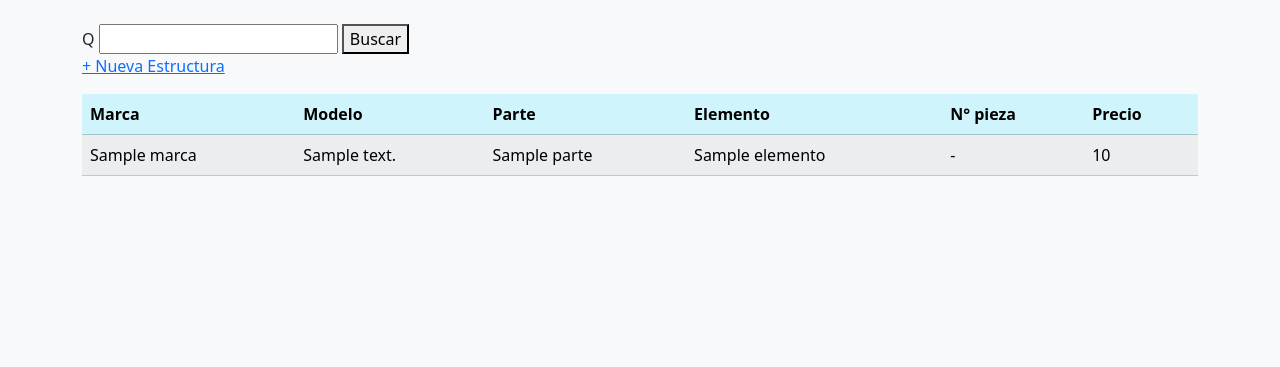
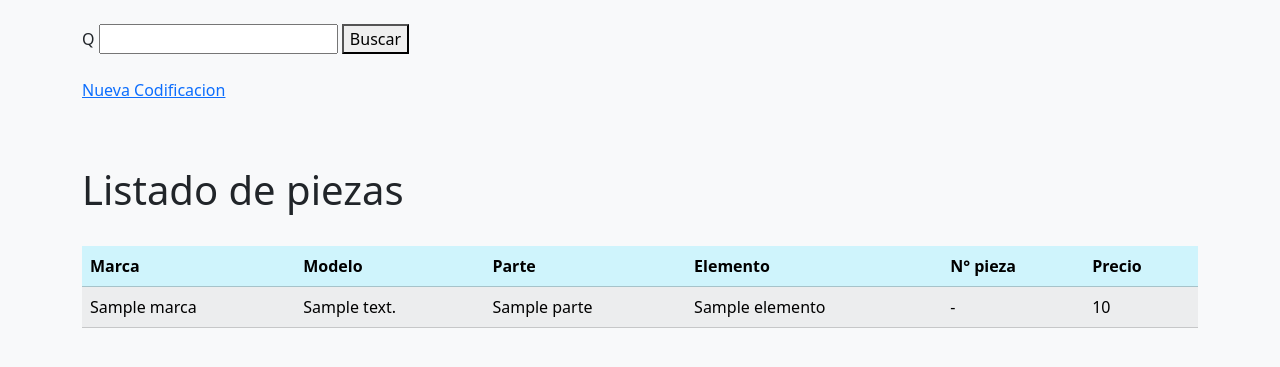
Before and after one commit to SebastianFurquet/Repuestos_site, a Django app: template inventario/templates/inventario/estructura_list.html in a window 1280 px wide. Shown: the part 56-423 px from the top of the page. Run offline with Django 5.2, Linux system fonts and the light colour scheme; the template is opened without the code that fills it: most values are stand-ins (such as "Sample title", 1, 10 or a date in 2020); form fields are guessed from the names that the template uses.

Commit message:
ajustes html

```diff
--- a/Repuestos_site/settings.py
+++ b/Repuestos_site/settings.py
@@ -103,7 +103,7 @@ AUTH_PASSWORD_VALIDATORS = [
 # Internationalization
 # https://docs.djangoproject.com/en/5.2/topics/i18n/
 
-LANGUAGE_CODE = 'en-es'
+LANGUAGE_CODE = 'ES'
 
 TIME_ZONE = 'UTC'
 
--- a/inventario/templates/inventario/estructura_list.html
+++ b/inventario/templates/inventario/estructura_list.html
@@ -1,16 +1,25 @@
 {% extends 'inventario/base.html' %}
 
-{% block title %} Estructuras {% endblock  %}
+{% block title %} Listado de Elementos {% endblock  %}
 
 
 {% block content %}
+
+<!-- BARRA DE BUSQUEDA-->
+
     <form method="GET">
         {{ form.q.label_tag }} {{ form.q }}
         <button type="submit">Buscar</button>
     </form>
+    <br>
+    <p><a href="{% url 'estructura_create' %}"> Nueva Codificacion </a></p>
+    <br>
+    <br>
+<!--**************************************************************************-->
 
-    <p><a href="{% url 'estructura_create' %}"> + Nueva Estructura </a></p>
-
+<!-- TABLA-->
+    <h1>Listado de piezas</h1>
+    <br>
     <table class="table table-light table-striped">
         <!-- estos son los encabezados de la tabla -->
         <thead class="table-info">
```
Also changed, not shown: inventario/templates/inventario/estructura_form.html (+12 -6 lines).
